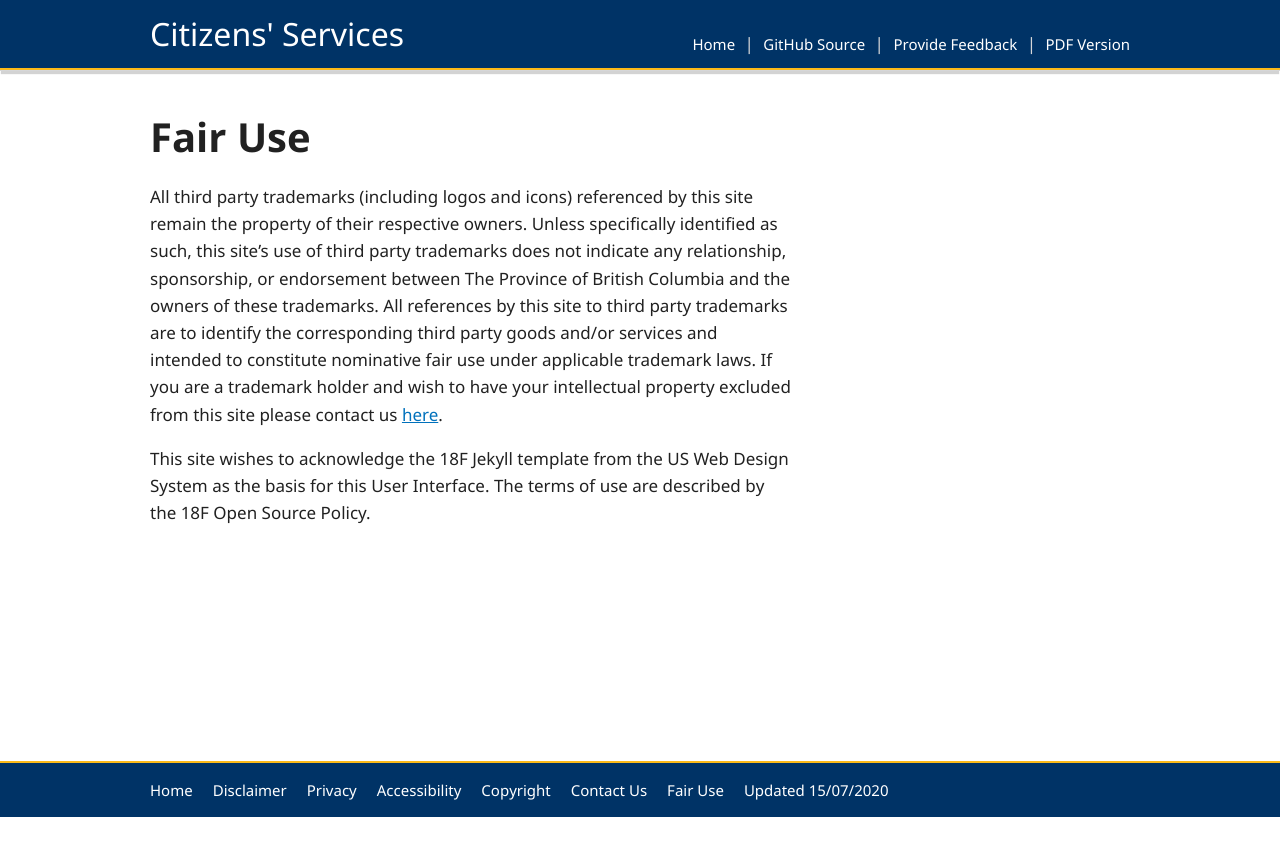
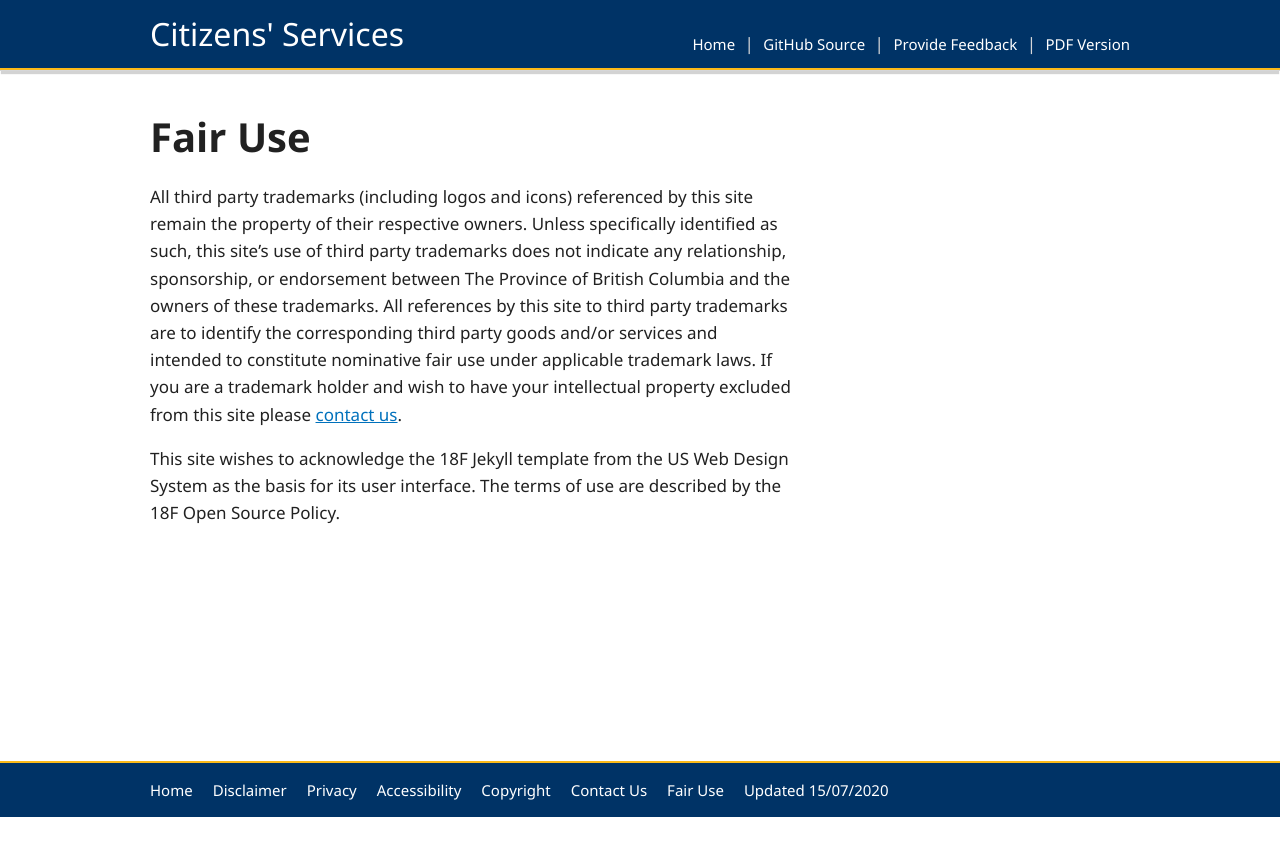
Before and after one commit to HeatherRemacle/exchangelabops, a Jekyll site: the page built from pages/fairuse.md, in a window 1280 px wide. Shown: the top 856 px of the page. Built offline with Jekyll 4.4.1, drawn with Linux system fonts in a browser that asks for light colours.

Commit message:
Update fair use

```diff
--- a/pages/fairuse.md
+++ b/pages/fairuse.md
@@ -4,6 +4,6 @@ permalink: /fairuse
 
 layout: post
 ---
-All third party trademarks (including logos and icons) referenced by this site remain the property of their respective owners. Unless specifically identified as such, this site's use of third party trademarks does not indicate any relationship, sponsorship, or endorsement between The Province of British Columbia and the owners of these trademarks. All references by this site to third party trademarks are to identify the corresponding third party goods and/or services and intended to constitute nominative fair use under applicable trademark laws. If you are a trademark holder and wish to have your intellectual property excluded from this site please contact us [here](https://github.com/bcgov/CITZ-IMB-Playbook/issues){:target="_blank"}.
+All third party trademarks (including logos and icons) referenced by this site remain the property of their respective owners. Unless specifically identified as such, this site's use of third party trademarks does not indicate any relationship, sponsorship, or endorsement between The Province of British Columbia and the owners of these trademarks. All references by this site to third party trademarks are to identify the corresponding third party goods and/or services and intended to constitute nominative fair use under applicable trademark laws. If you are a trademark holder and wish to have your intellectual property excluded from this site please [contact us](https://github.com/bcgov/CITZ-IMB-Playbook/issues){:target="_blank"}.
 
-This site wishes to acknowledge the 18F Jekyll template from the US Web Design System as the basis for this User Interface. The terms of use are described by the 18F Open Source Policy.
+This site wishes to acknowledge the 18F Jekyll template from the US Web Design System as the basis for its user interface. The terms of use are described by the 18F Open Source Policy.
```
